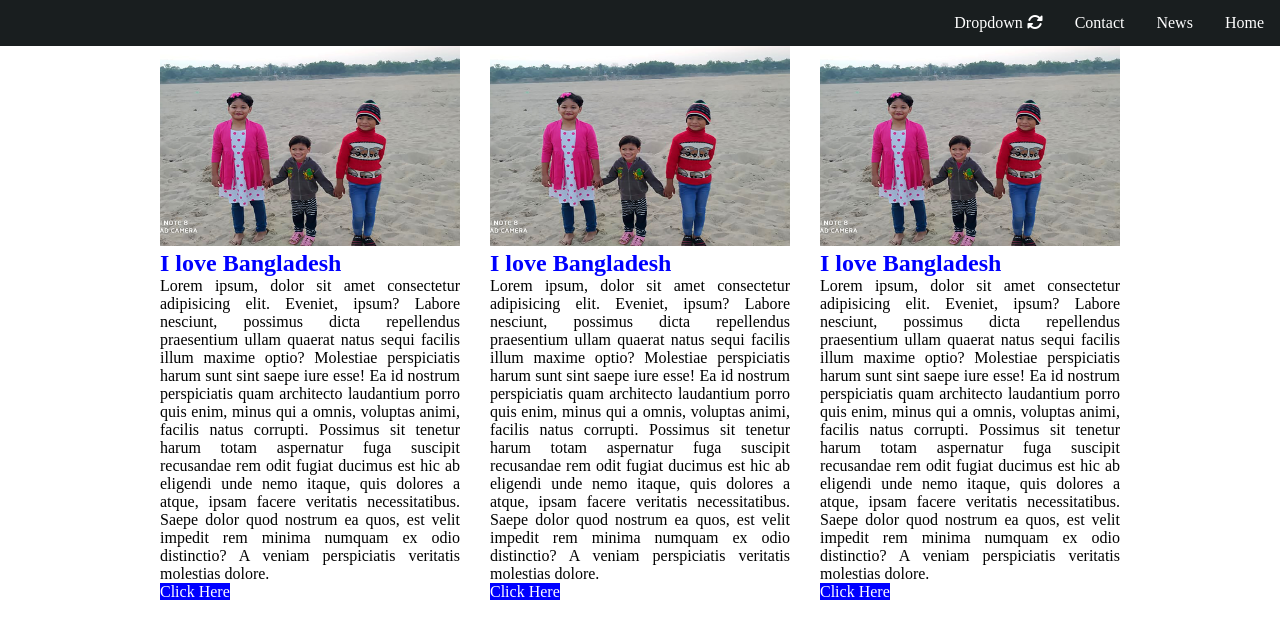
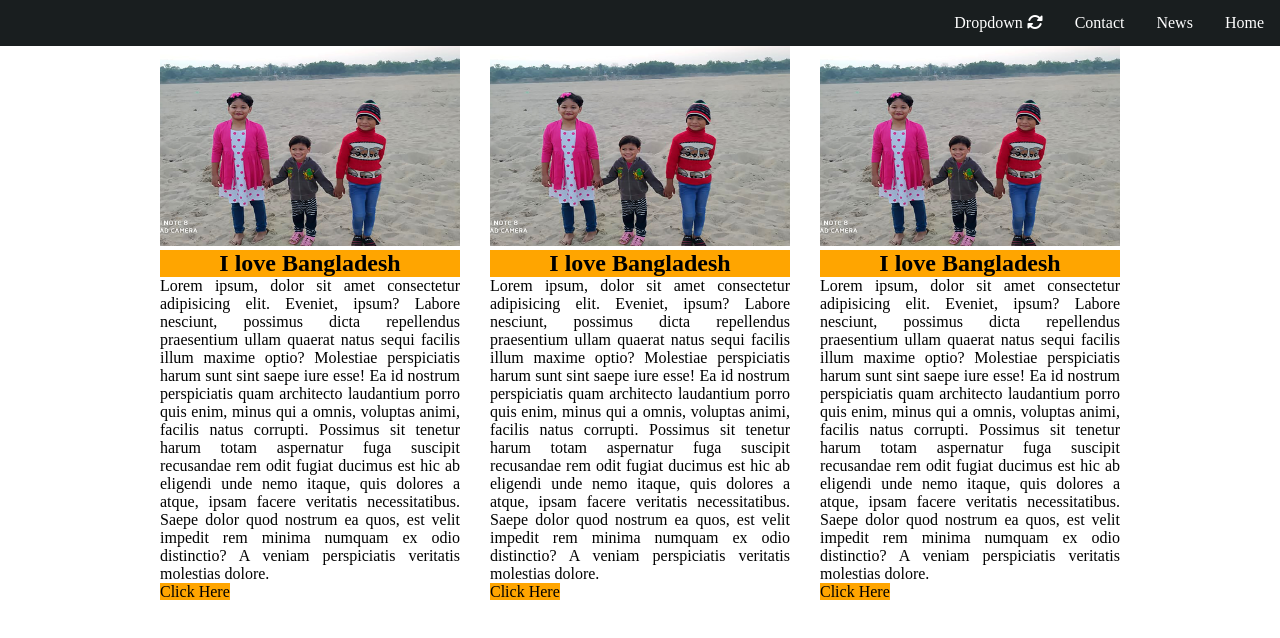
Before and after one commit to bindurmarak/bindurmarak.github.io, a plain HTML site: page index.html in a window 1280 px wide. Drawn offline with Linux system fonts and the light colour scheme.

Commit message:
edit css

```diff
--- a/css/style.css
+++ b/css/style.css
@@ -30,7 +30,7 @@
     margin: 0;
 }
 .navbar a:hover, .dropdown:hover .dropbtn {
-    background-color: rgb(81, 250, 123);
+    background-color: orange;
 }
 .dropdown-content{
     display: none;
@@ -69,15 +69,17 @@
     height: 200px;
 }
 .box h2{
-    color:blue;
+    background-color: orange;
+    color:rgb(0, 0, 0);
+    text-align: center;
 }
 .box p{
     text-align: justify;
 }
 .box a{
     text-decoration: none;
-    color: white;
-    background-color: blue;
+    color: black;
+    background-color: orange;
     text-align: center;
     margin: 0 auto;
 
```
